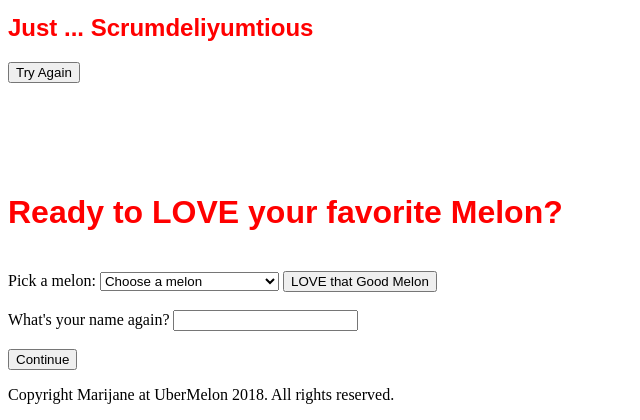
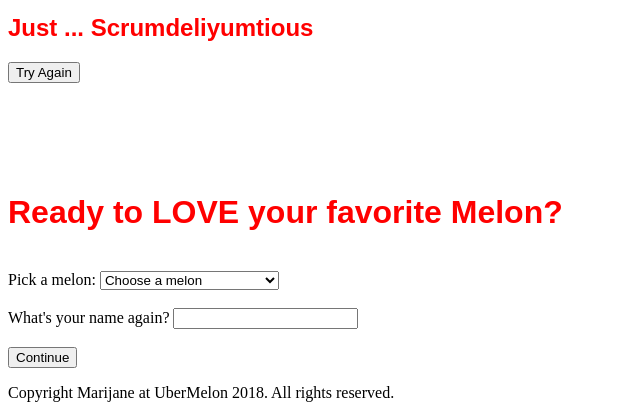
Before and after one commit to CalBearsGrad/skills-flask-CalBearsGrad, a Flask app: page /top-melons in a window 1280 px wide. Shown: the part 2914-3334 px from the top of the page, without its empty margins (0-640 px from the left). Run offline with Flask 2, Linux system fonts and the light colour scheme; the visitor is signed in with stand-in values (Sample User, id 1).

Commit message:
Adding Optional Step

```diff
--- a/templates/top-melons.html
+++ b/templates/top-melons.html
@@ -63,7 +63,7 @@ so I had to delete them. Sorry.
         <option value="sugb">Sugarbaby Watermelon</option>
         <option value="texb">Texas Golden Watermelon</option>
     </select>
-        <button type="submit">LOVE that Good Melon</button>
+        <!-- <button type="submit">LOVE that Good Melon</button> -->
     <br>
     <br>
     </form>
```
